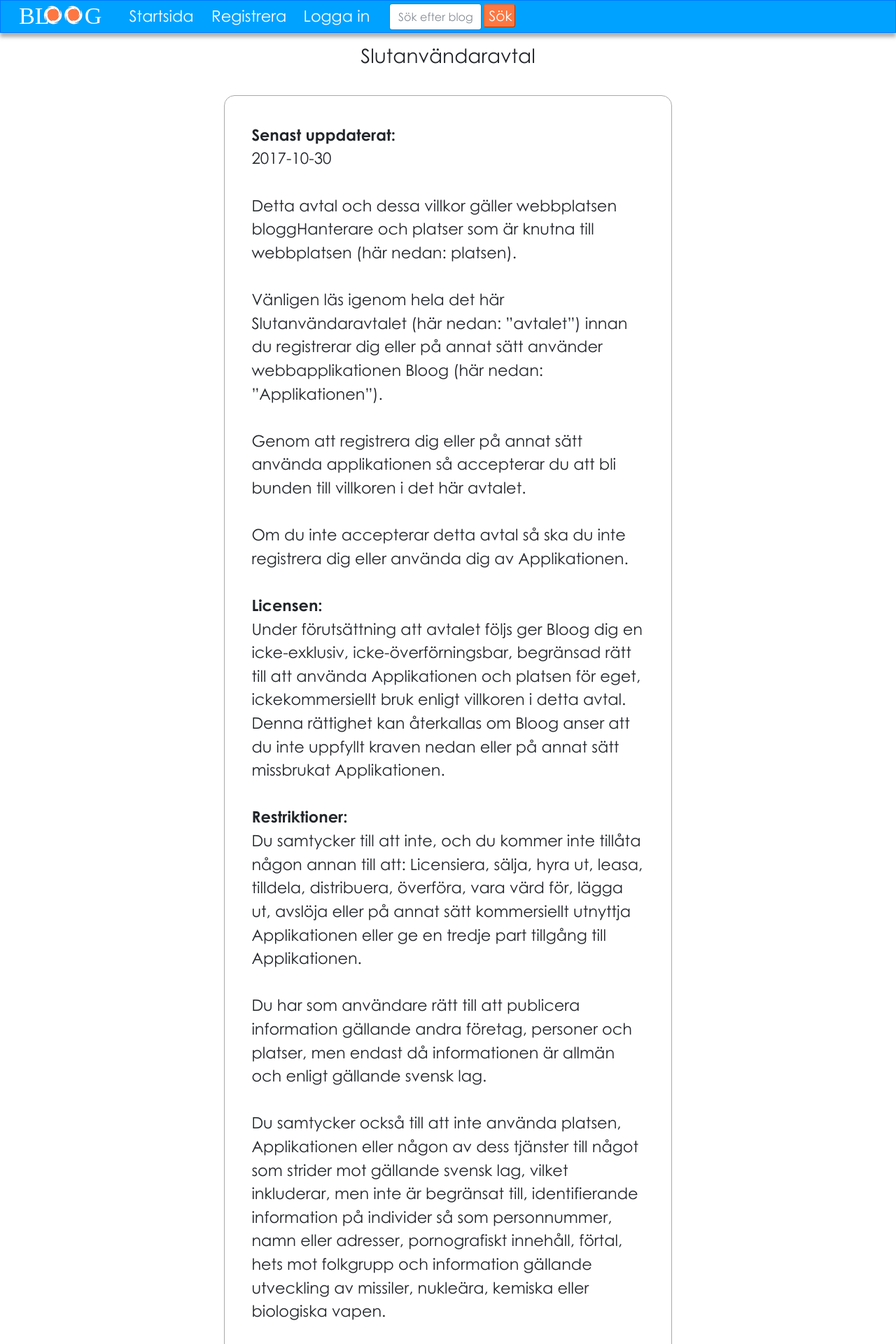
After one commit to Mackemania/bloggHanterare, a PHP site: page /blog_eula.php in a window 1280 px wide. The commit adds this page. Shown: the top 1920 px of the page at 70% size. Run offline with PHP 8.4, Linux system fonts and the light colour scheme; some libraries are stand-ins or nearby versions.

Commit message:
Fixade en eula och en favicon

```diff
--- a/blog_blog.php
+++ b/blog_blog.php
@@ -98,6 +98,7 @@
                 <div id="closeDiv">
                     <span onclick="document.getElementById('comment').style.display='none'" class="postClose" title="Stäng">&times;</span>
                 </div>
+                <span class="commentName">Genom att kommentera accpeterar du <a href="blog_eula.php">Slutanvändaravtalet</a></span>
 
                 <div id="commentContent">
                     </div>
--- /dev/null
+++ b/blog_eula.php
@@ -0,0 +1,56 @@
+<html>
+    <head>
+
+		<title>EULA | Bloog</title>
+
+	</head>
+	<body>
+
+		<?PHP
+        	require_once("blog_menu.php");
+
+        ?>
+        <div id="container">
+
+            <h3>Slutanvändaravtal</h3></br>
+            <div class="eulaPane">
+                <b>Senast uppdaterat:</b></br>
+                2017-10-30</br></br>
+                Detta avtal och dessa villkor gäller webbplatsen bloggHanterare och platser som är knutna till webbplatsen (här nedan: platsen).</br></br>
+                Vänligen läs igenom hela det här Slutanvändaravtalet (här nedan: ”avtalet”) innan du registrerar dig eller på annat sätt använder webbapplikationen Bloog (här nedan: ”Applikationen”).</br></br>
+                Genom att registrera dig eller på annat sätt använda applikationen så accepterar du att bli bunden till villkoren i det här avtalet.</br></br>
+                Om du inte accepterar detta avtal så ska du inte registrera dig eller använda dig av Applikationen.</br></br>
+
+                <b>Licensen:</b></br>
+                Under förutsättning att avtalet följs ger Bloog dig en icke-exklusiv, icke-överförningsbar, begränsad rätt till att använda Applikationen och platsen för eget, ickekommersiellt bruk enligt villkoren i detta avtal. Denna rättighet kan återkallas om Bloog anser att du inte uppfyllt kraven nedan eller på annat sätt missbrukat Applikationen.</br></br>
+
+                <b>Restriktioner:</b></br>
+                Du samtycker till att inte, och du kommer inte tillåta någon annan till att:
+                Licensiera, sälja, hyra ut, leasa, tilldela, distribuera, överföra, vara värd för, lägga ut, avslöja eller på annat sätt kommersiellt utnyttja Applikationen eller ge en tredje part tillgång till Applikationen.</br></br>
+                Du har som användare rätt till att publicera information gällande andra företag, personer och platser, men endast då informationen är allmän och enligt gällande svensk lag.</br></br>
+                Du samtycker också till att inte använda platsen, Applikationen eller någon av dess tjänster till något som strider mot gällande svensk lag, vilket inkluderar, men inte är begränsat till, identifierande information på individer så som personnummer, namn eller adresser, pornografiskt innehåll, förtal, hets mot folkgrupp och information gällande utveckling av missiler, nukleära, kemiska eller biologiska vapen.</br></br>
+                Du får inte använda någon from av programvara, automatisk enhet, algoritm eller metod eller några liknande eller motsvarande manuella processer till att komma åt, hämta, kopiera eller övervaka data som Applikationen lagrar.</br></br>
+
+                Bloog tar inte ansvar för något som skrivs på platsen, men kan, enligt eget gottfinnande, stänga av användare och ta bort innehåll som anses vara omoraliskt, olagligt eller på annat sätt bryter mot de villkor som står i avtalet.</br></br>
+                Bloog lovar inte att platsen eller något innehåll, tjänst eller funktion på platsen kommer att vara felfri, utan avbrott eller att några defekter kommer att rättas.</br></br>
+
+                <b>Modifikationer på Applikationen:</b></br>
+                Bloog förbehåller sig rätten till att, temporärt eller permanent, ändra, avsluta eller avbryta Applikationen eller någon av de tjänster som hör till, med eller utan varsel och utan någon skyldighet till dig.</br></br>
+
+                <b>Uppsägning av avtalet:</b></br>
+                Avtalet kommer att träda i kraft från dess du antingen registrerar dig eller på annat sätt använder applikationen.</br></br>
+                Avtalet träder ur kraft när det antingen sägs upp av Bloog eller dig. Om du sade upp avtalet har du skyldighet att sluta använda Applikationen eller någon av dess tjänster tills du åter accepterar villkoren i avtalet.</br></br>
+
+                Bloog kan med eller utan varsel, när som helst, efter eget gottfinnande, och av vilken anledning som helst säga upp avtalet.</br></br>
+                Avtalet kommer att träda ur kraft direkt, utan varsel från Bloog, om du inte uppfyller alla de krav och bestämmelser som ställs i avtalet. Du kan också säga upp avtalet genom att sluta använda Applikationen.</br></br>
+                Om avtalet träder ur kraft ska du genast sluta använda Applikationen och radera alla kopior av Applikationen från dina enheter.</br></br>
+
+                <b>Uppdelning:</b></br>
+                Om någon bestämmelse i avtalet anses vara oförsvarlig eller ogiltig kommer bestämmelsen att ändras och tolkas så att målet med bestämmelsen uppnås i största möjliga utsträckning enligt gällande lag. De övriga bestämmelserna fortsätter i full kraft.</br></br>
+
+                <b>Ändringar av avtalet:</b></br>
+                Bloog förbehåller sig rätten att, vid eget gottfinnande, ändra eller ersätta avtalet när som helst. Om en revision är väsentlig kommer det att ges ut ett varsel på minst 7 dagar innan några nya villkor träder i kraft. Vad som utgör en väsentlig förändring kommer att bestämmas enligt Bloogs eget gottfinnande.</br></br>
+            </div>
+        </div>
+    </body>
+</html>
--- a/blog_menu.php
+++ b/blog_menu.php
@@ -17,6 +17,8 @@
     <script src="https://maxcdn.bootstrapcdn.com/bootstrap/4.0.0-beta/js/bootstrap.min.js" integrity="sha384-h0AbiXch4ZDo7tp9hKZ4TsHbi047NrKGLO3SEJAg45jXxnGIfYzk4Si90RDIqNm1" crossorigin="anonymous"></script>
     <script src="code.js"></script>
     <script src="ajaxlib.js"></script>
+    <link rel="shortcut icon" href="favicon.ico" sizes="64x64" />
+
 
     <?PHP
         echo("<link href='blog_style.css' media='screen' type='text/css' rel='stylesheet'/>");
--- a/blog_postMaker.php
+++ b/blog_postMaker.php
@@ -8,6 +8,9 @@
         <div id="closeDiv">
             <span onclick="document.getElementById('createPost').style.display='none'" class="postClose" title="Stäng">&times;</span>
         </div>
+
+        <span class="commentName">Genom att registrera dig accpeterar du <a href="blog_eula.php">Slutanvändaravtalet</a></span>
+
         <h2>Skriv inlägg</h2></br>
         <form method="post" action="blog_postCreator.php">
 
--- a/blog_registerUser.php
+++ b/blog_registerUser.php
@@ -1,24 +1,15 @@
 <?PHP
 	//sida och form för att göra en ny användare.
 ?>
-<html>
-	<head>
-		<title>Registrera | Bloog</title>
-		<link href="blog_style.css" media="screen" type="text/css" rel="stylesheet"/>
-		<script src="code.js"></script>
-		<script src="ajaxlib.js"></script>
-	</head>
-	<body>
-		<?PHP
-			require_once("blog_menu.php");
-		?>
-		<div id="container">
+
 <div id="register" class="modal register form">
 	<div class="modalContent">
 		<div id="closeDiv">
 			<span onclick="document.getElementById('register').style.display='none'" class="close" title="Stäng">&times;</span>
 		</div>
+		<span class="commentName">Genom att registrera dig accpeterar du <a href="blog_eula.php">Slutanvändaravtalet</a></span>
 		<h2>Registrera användare</h2></br>
+
 		<form method="post" onsubmit="return blog_registerPasswordCheck();" action="javascript: blog_regUserToDB();">
 
 			Användarnamn:</br>
@@ -40,6 +31,3 @@
 		</form>
 	</div>
 </div>
-		</div>
-	</body>
-</html>
--- a/blog_style.css
+++ b/blog_style.css
@@ -354,6 +354,18 @@ textarea {
 
 }
 
+.eulaPane {
+    width: 50%;
+    margin-left: auto;
+    margin-right: auto;
+    text-align: left;
+    border: solid;
+    border-width: 1px;
+    border-color: rgb(169, 169, 169);
+    border-radius: 15px;
+    padding: 3%;
+}
+
 .form {
     width: 100%;
     text-align: center;
```
Also changed, not shown: favicon.ico (added), graphics/favicon.ico (added). Lines whose indentation alone changed are shown as unchanged.
